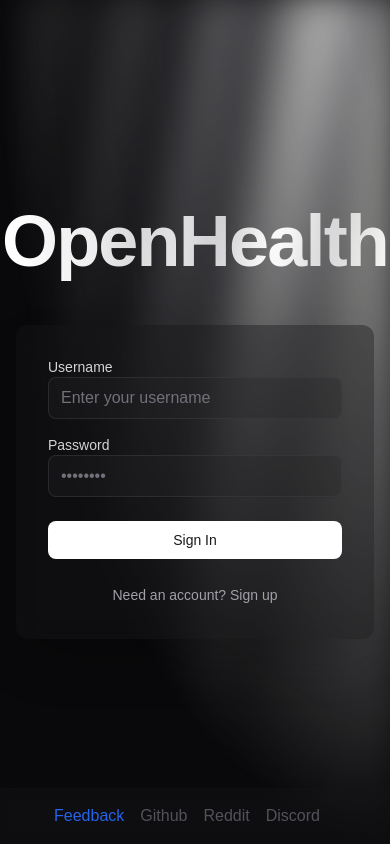
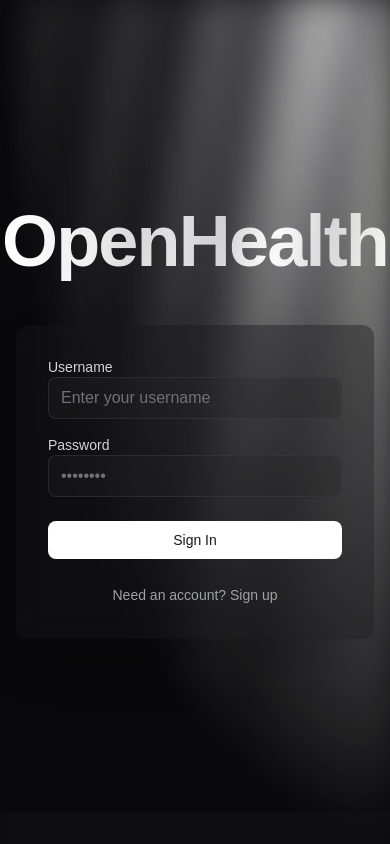
Before and after one commit to lvivcitydev-alt/ai-healthcare-app, a Next.js app: page /login in a window 390 px wide. Built offline with nearby package versions, Linux system fonts and the light colour scheme; no server answers.

Commit message:
hide nav-link when medium size

```diff
--- a/src/components/ui/nav-links.tsx
+++ b/src/components/ui/nav-links.tsx
@@ -2,7 +2,7 @@
 
 export function NavLinks() {
     return (
-        <div className="flex items-center gap-4 mr-4">
+        <div className="hidden items-center gap-4 mr-4 md:flex">
             <a
                 href="https://tally.so/r/3xl2GE"
                 target="_blank"
```
